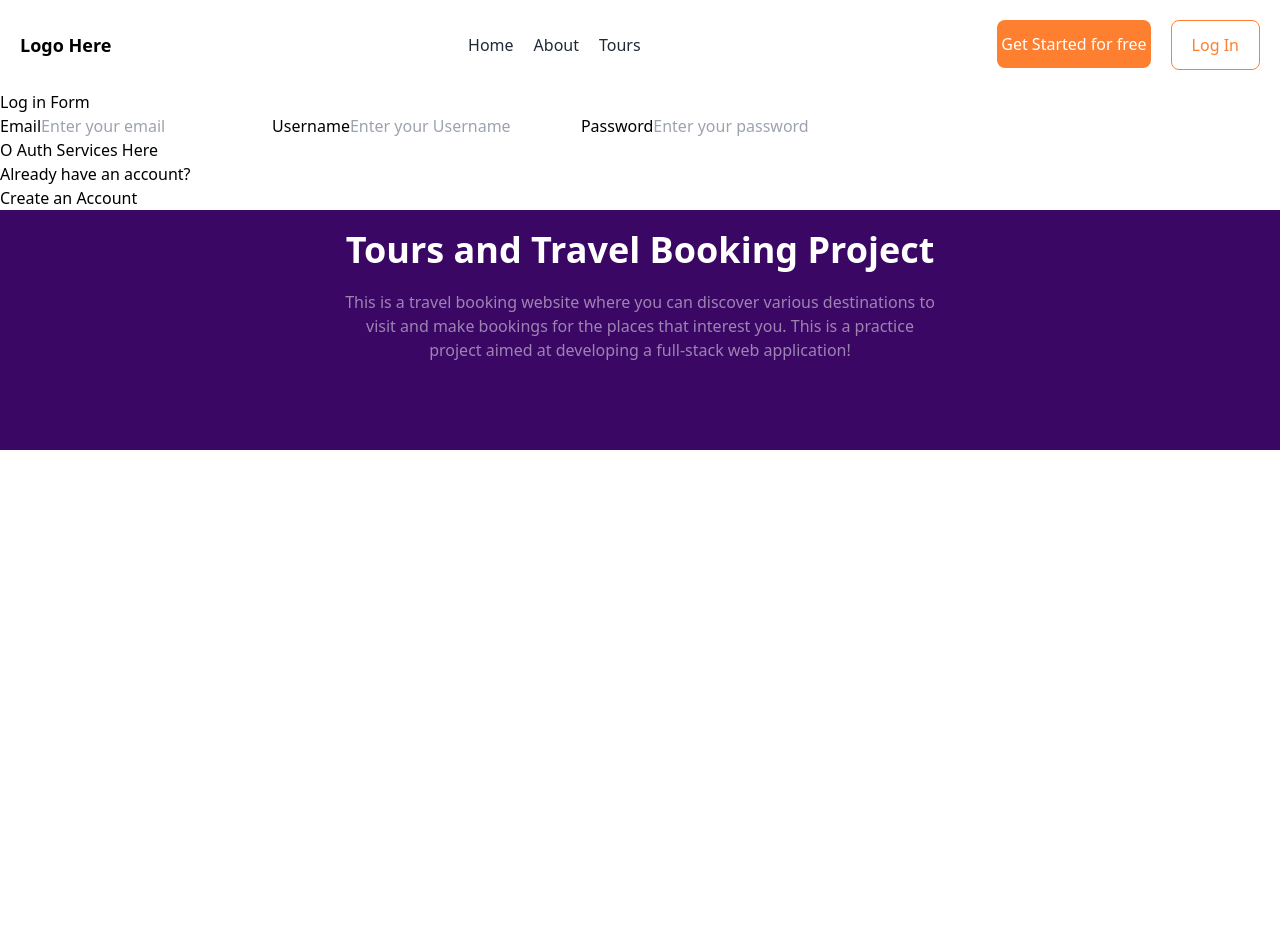
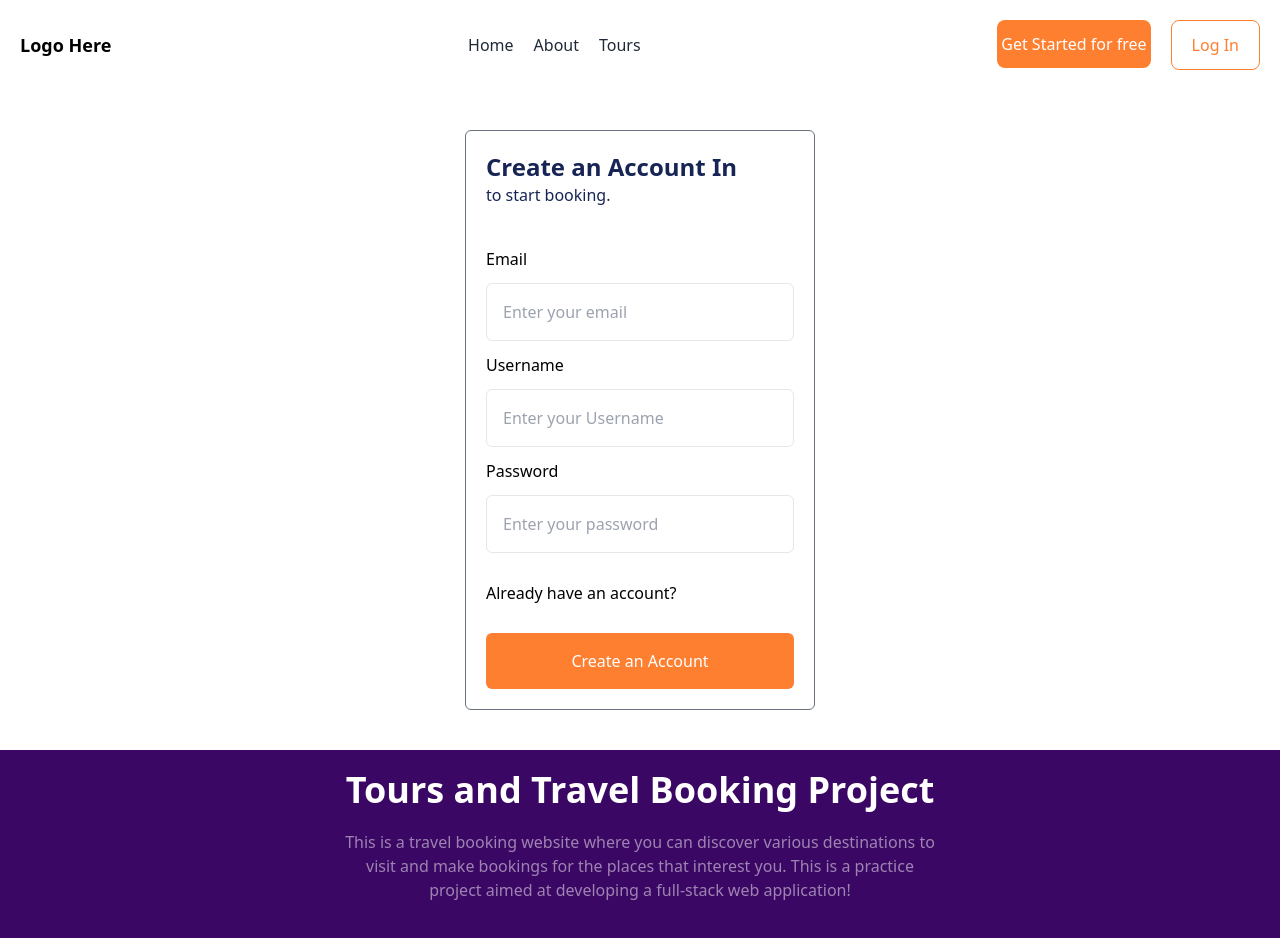
Before and after one commit to AadarshaKhatri/travelWorld, a React (Vite) app in the folder frontend/: page /register in a window 1280 px wide. Shown: the top 938 px of the page. Before the commit the page ends 800 px from the top, so only its background shows below. Built offline with nearby package versions, Linux system fonts and the light colour scheme.

Commit message:
Frontend - UI Completed for Sign Up and Log In

```diff
--- a/frontend/src/output.css
+++ b/frontend/src/output.css
@@ -730,6 +730,10 @@ video {
   width: 300px;
 }
 
+.w-\[350px\] {
+  width: 350px;
+}
+
 .w-\[400px\] {
   width: 400px;
 }
@@ -740,10 +744,6 @@ video {
 
 .w-screen {
   width: 100vw;
-}
-
-.w-\[350px\] {
-  width: 350px;
 }
 
 .cursor-pointer {
@@ -813,6 +813,12 @@ video {
   --tw-space-y-reverse: 0;
   margin-top: calc(0.5rem * calc(1 - var(--tw-space-y-reverse)));
   margin-bottom: calc(0.5rem * var(--tw-space-y-reverse));
+}
+
+.space-y-3 > :not([hidden]) ~ :not([hidden]) {
+  --tw-space-y-reverse: 0;
+  margin-top: calc(0.75rem * calc(1 - var(--tw-space-y-reverse)));
+  margin-bottom: calc(0.75rem * var(--tw-space-y-reverse));
 }
 
 .overflow-x-hidden {
@@ -987,19 +993,14 @@ video {
   padding-bottom: 0.75rem;
 }
 
-.py-5 {
-  padding-top: 1.25rem;
-  padding-bottom: 1.25rem;
-}
-
 .py-4 {
   padding-top: 1rem;
   padding-bottom: 1rem;
 }
 
-.py-12 {
-  padding-top: 3rem;
-  padding-bottom: 3rem;
+.py-5 {
+  padding-top: 1.25rem;
+  padding-bottom: 1.25rem;
 }
 
 .pb-10 {
@@ -1172,10 +1173,6 @@ video {
   outline-offset: 2px;
 }
 
-.outline-gray-200 {
-  outline-color: #e5e7eb;
-}
-
 .outline-gray-400 {
   outline-color: #9ca3af;
 }
--- a/frontend/src/pages/LogIn.tsx
+++ b/frontend/src/pages/LogIn.tsx
@@ -1,7 +1,7 @@
 import {Link} from "react-router-dom";
-import GoogleAuth from "../services/GoogleAuth";
+// import GoogleAuth from "../services/GoogleAuth"; This will be implemented later
 
-import GithubAuth from "../services/GithubAuth";
+// import GithubAuth from "../services/GithubAuth";
 
 const LogIn = () => {
   return (
@@ -30,14 +30,14 @@ const LogIn = () => {
 
 
             {/* OAuth Services */}
-            <div className="flex flex-col space-y-2 py-5">
+            {/* <div className="flex flex-col space-y-2 py-5">
              <GoogleAuth/>
               <GithubAuth/>
+            </div> */}
+
+            <div className="py-4">
+              <h6 className="font-light hover:underline"><Link to='/register'>Don't have an account?</Link></h6>
             </div>
-
-            <div>
-            </div>
-              <h6><Link to='/register'>Don't have an account?</Link></h6>
             <button className="w-full rounded-md text-white bg-primary py-4" type="submit">Log In</button>
 
           </div>
--- a/frontend/src/pages/SignUp.tsx
+++ b/frontend/src/pages/SignUp.tsx
@@ -2,36 +2,50 @@
 import { Link } from "react-router-dom"
 const SignUp = () => {
   return (
-    <section>
-      <div>
-        <div>
-          Log in Form
+    <section className="py-10">
 
-          <div>
+      <div className=" flex flex-col justify-center items-center gap-y-5">
+        <div className="w-[350px] border border-gray-500 rounded-md p-5">
+
+            <div className="pb-5">
+              <h2 className="text-2xl font-semibold text-blue-950">Create an Account In</h2>
+              <h5 className="text-md text-blue-950">to start booking.</h5>
+            </div>
+
+
+
+          <form>
+          <div className="flex flex-col mt-5 space-y-3">
             {/* Email */}
 
-            <label>Email</label>
-            <input type="email" placeholder="Enter your email"></input>
+            <label htmlFor="email">Email</label>
+
+            <input name="email" className="p-4 border border-gray-200 outline-gray-400 rounded-md" type="email" placeholder="Enter your email"></input>
+
+
             {/* Username */}
 
-            <label>Username</label>
-            <input type = 'text' placeholder="Enter your Username"></input>
+            <label htmlFor="username">Username</label>
+            <input className="p-4 border border-gray-200 outline-gray-400 rounded-md " type = 'text' placeholder="Enter your Username"></input>
 
             {/* Password */}
 
-            <label>Password</label>
-            <input type = "password" placeholder="Enter your password"></input>
+            <label htmlFor="password">Password</label>
+            <input name="password" className="p-4 border border-gray-200 rounded-md" type = "password" placeholder="Enter your password"></input>
 
             {/* OAuth Services */}
-            <div>
+            {/* <div>
               O Auth Services Here
+            </div> */}
+
+            <div className="py-4">
+              <h6 className="font-light hover:underline"><Link to='/login'>Already have an account?</Link></h6>
             </div>
 
-            <div>
-              <h6><Link to='/login'>Already have an account?</Link></h6>
-            </div>
-            <button type="submit">Create an Account</button>
+
+            <button className="w-full py-4 rounded-md bg-primary text-white" type="submit">Create an Account</button>
           </div>
+          </form>
         </div>
       </div>
     </section>
```
